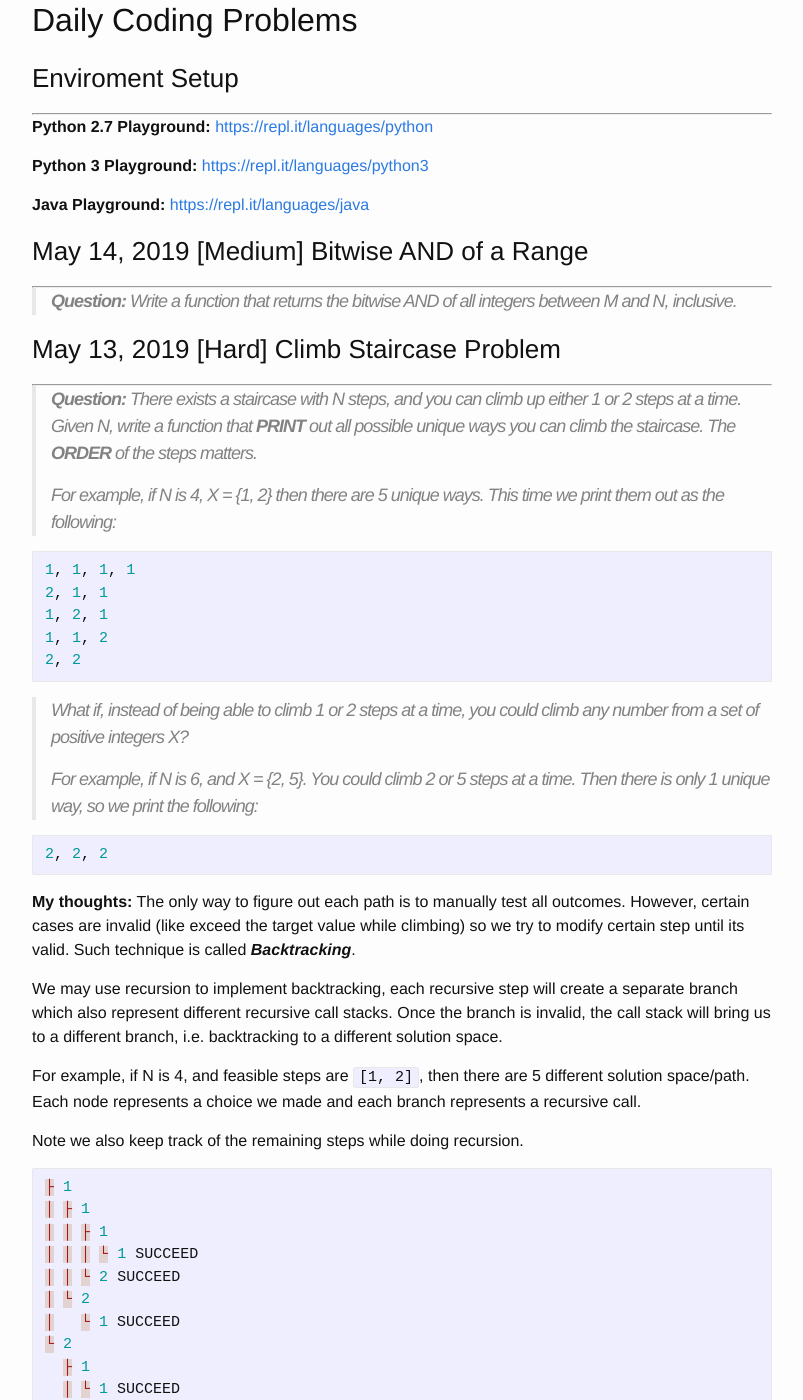
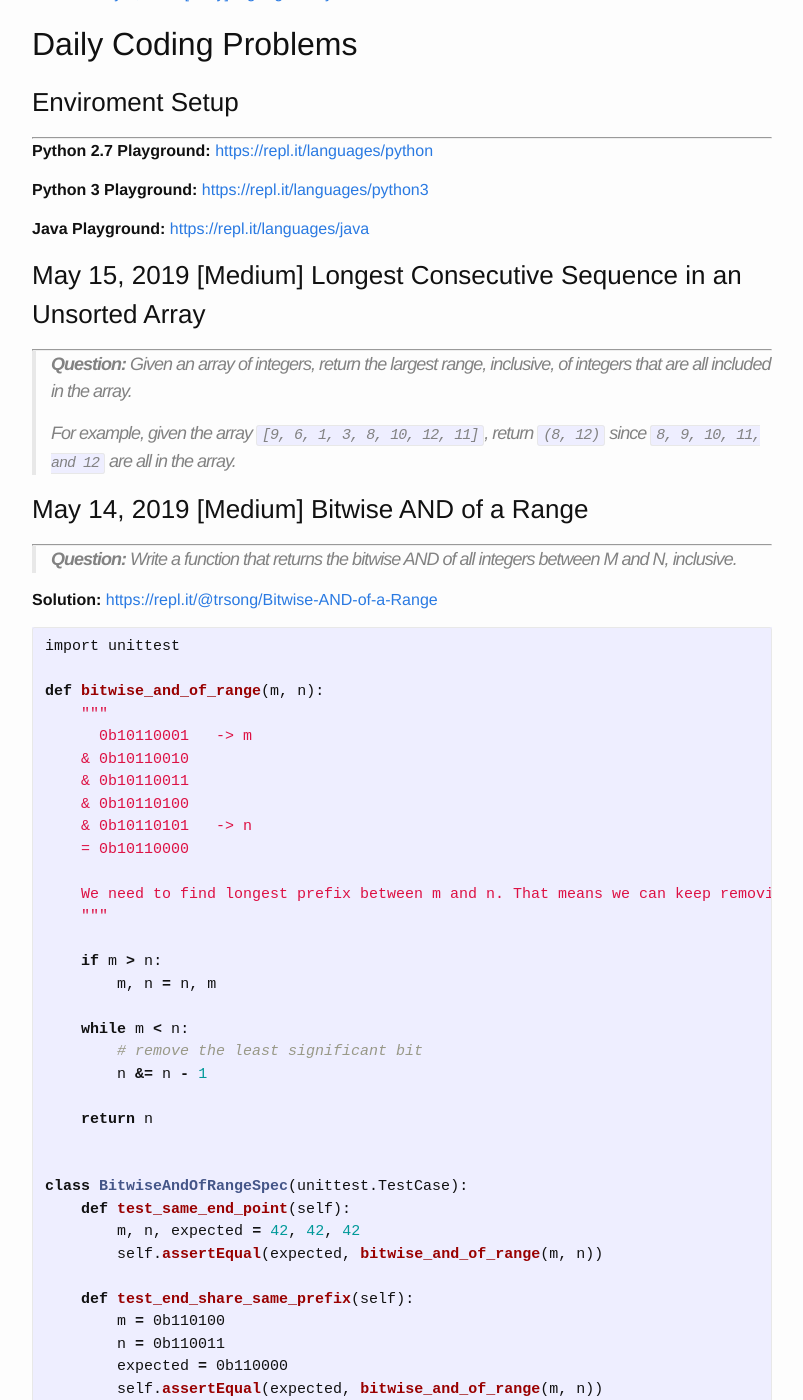
Before and after one commit to trsong/trsong.github.io, a Jekyll site: the page built from _posts/2020-05-01-DailyQuestionsMay.md, in a window 1280 px wide and 1400 px high, scrolled down 603 px. Shown: the whole window, without its empty margins (238-1041 px from the left). Built offline with Jekyll 4.4.1, drawn with Linux system fonts in a browser that asks for light colours; some of the changed text lies outside the part shown.

Commit message:
Add Solution to May 14 Question

````diff
--- a/_posts/2020-05-01-DailyQuestionsMay.md
+++ b/_posts/2020-05-01-DailyQuestionsMay.md
@@ -33,11 +33,110 @@ You should return the following, as a string:
 ```
 -->
 
+### May 15, 2019 \[Medium\] Longest Consecutive Sequence in an Unsorted Array
+---
+> **Question:** Given an array of integers, return the largest range, inclusive, of integers that are all included in the array.
+>
+> For example, given the array `[9, 6, 1, 3, 8, 10, 12, 11]`, return `(8, 12)` since `8, 9, 10, 11, and 12` are all in the array.
+
 
 ### May 14, 2019 \[Medium\] Bitwise AND of a Range
 ---
 > **Question:** Write a function that returns the bitwise AND of all integers between M and N, inclusive.
 
+**Solution:** [https://repl.it/@trsong/Bitwise-AND-of-a-Range](https://repl.it/@trsong/Bitwise-AND-of-a-Range)
+```py
+import unittest
+
+def bitwise_and_of_range(m, n):
+    """
+      0b10110001   -> m
+    & 0b10110010
+    & 0b10110011
+    & 0b10110100
+    & 0b10110101   -> n
+    = 0b10110000
+
+    We need to find longest prefix between m and n. That means we can keep removing least significant bit of n until n < m. Then we can get the longest prefix.
+    """
+
+    if m > n:
+        m, n = n, m
+
+    while m < n:
+        # remove the least significant bit
+        n &= n - 1
+
+    return n
+
+
+class BitwiseAndOfRangeSpec(unittest.TestCase):
+    def test_same_end_point(self):
+        m, n, expected = 42, 42, 42
+        self.assertEqual(expected, bitwise_and_of_range(m, n))
+
+    def test_end_share_same_prefix(self):
+        m = 0b110100
+        n = 0b110011
+        expected = 0b110000
+        self.assertEqual(expected, bitwise_and_of_range(m, n))
+
+    def test_one_end_has_zero(self):
+        m = 0b1111111
+        n = 0b0
+        expected = 0b0
+        self.assertEqual(expected, bitwise_and_of_range(m, n))
+
+    def test_neither_end_has_same_digit(self):
+        m = 0b100101
+        n = 0b011010
+        expected = 0b0
+        self.assertEqual(expected, bitwise_and_of_range(m, n))
+
+    def test_bitwise_all_number_within_range(self):
+        """
+          0b1100
+        & 0b1101
+        & 0b1110
+        & 0b1111
+        = 0b1100
+        """
+        m = 12  # 0b1100
+        n = 15  # 0b1111
+        expected = 0b1100
+        self.assertEqual(expected, bitwise_and_of_range(m, n))
+
+    def test_bitwise_all_number_within_range2(self):
+        """
+          0b10001
+        & 0b10010
+        & 0b10011
+        = 0b10000
+        """
+        m = 17  # 0b10001
+        n = 19  # 0b10011
+        expected = 0b10000
+        self.assertEqual(expected, bitwise_and_of_range(m, n))
+
+    def test_both_end_share_some_digits(self):
+        """
+          0b01010
+        & 0b01011
+        ...
+        & 0b10000
+        ...
+        & 0b10100
+        = 0b00000
+        """
+        m = 10  # 0b01010
+        n = 20  # 0b10100
+        expected = 0
+        self.assertEqual(expected, bitwise_and_of_range(m, n))
+
+
+if __name__ == '__main__':
+    unittest.main(exit=False)
+```
 
 ### May 13, 2019 \[Hard\] Climb Staircase Problem
 ---
````
